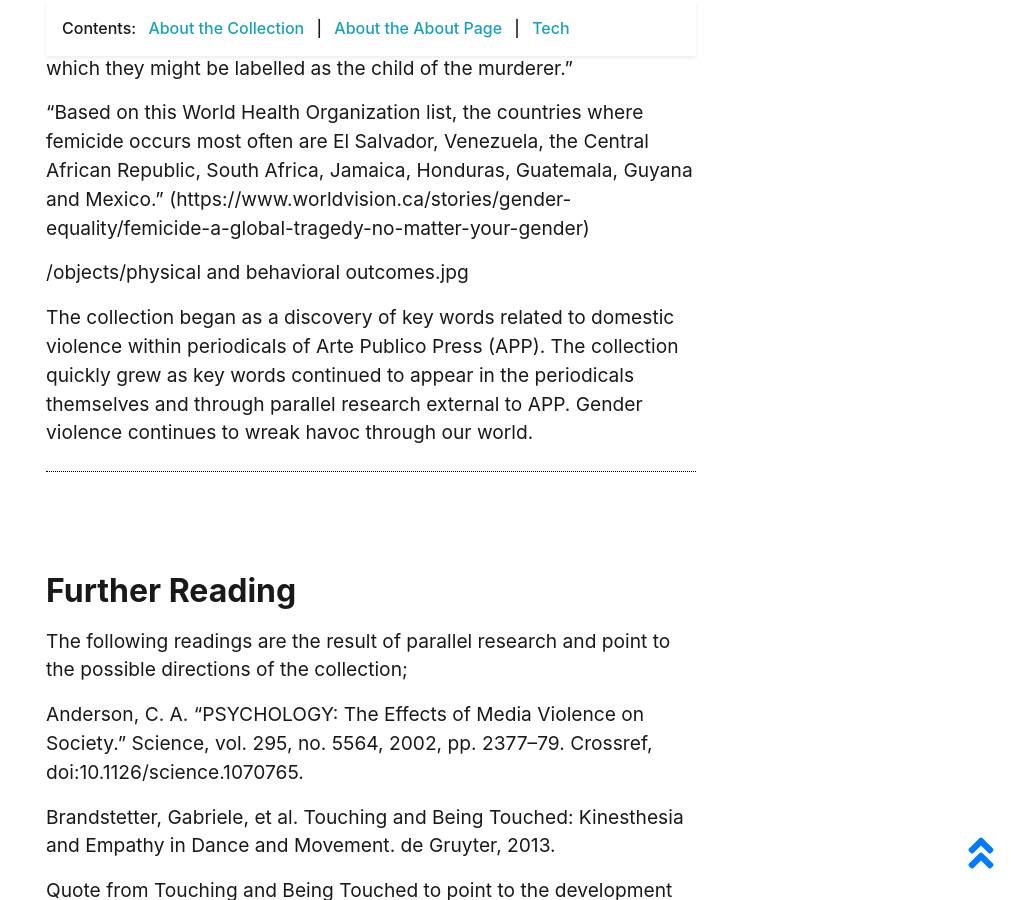
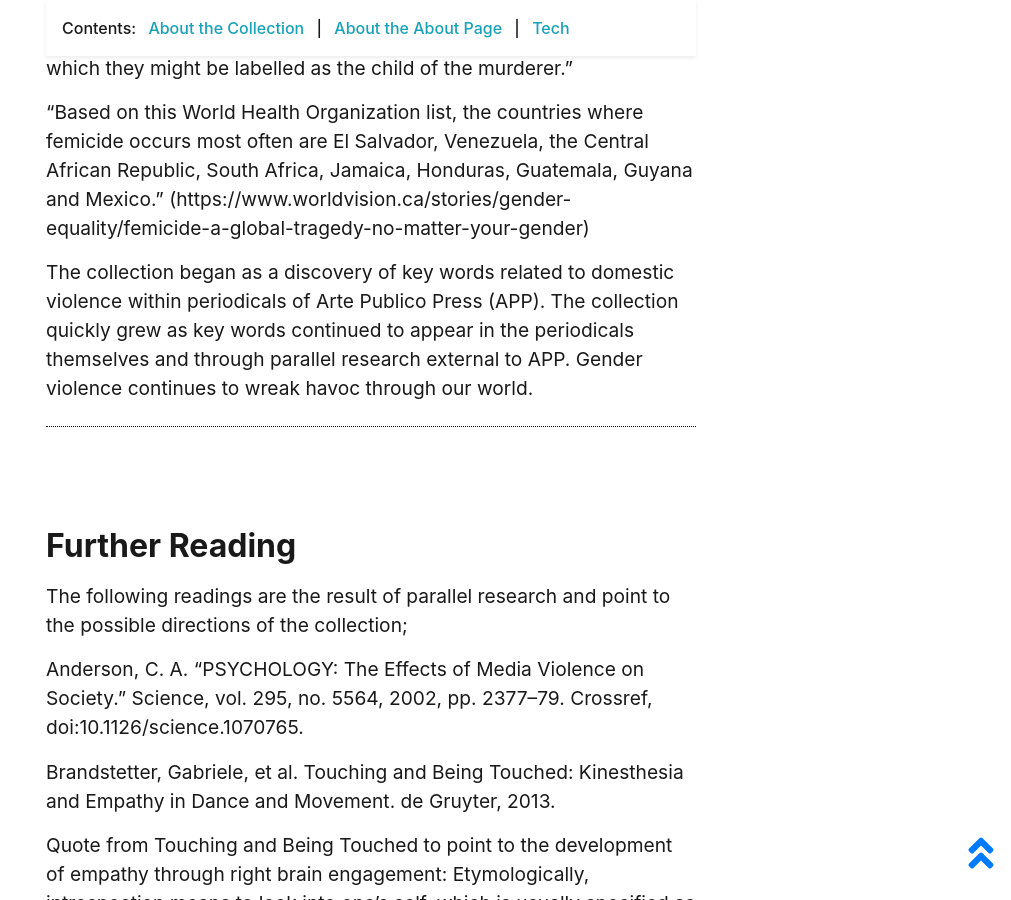
Before and after one commit to roseliabanuelos/recordinggenderviolence, a Jekyll site: the page built from pages/about.md, in a window 1280 px wide and 900 px high, scrolled down 1790 px. Shown: the whole window, without its empty margins (269-1280 px from the left). Built offline with Jekyll 4.4.1, drawn with Linux system fonts in a browser that asks for light colours.

Commit message:
delete behavioral pic

```diff
--- a/pages/about.md
+++ b/pages/about.md
@@ -35,8 +35,6 @@ Intimate partner violence has grown by an estimated 40% in Harris County alone d
 "Not only is intimate partner femicide the most extreme consequence of intimate partner violence, it also has a strong and prolonged impact on women’s surroundings. For example, surviving children of women killed by their intimate partners experience long-lasting effects, since they lose one parent to the murder, the other parent to jail, and often have to leave their parental home and adjust to a new environment in which they might be labelled as the child of the murderer."
 
 "Based on this World Health Organization list, the countries where femicide occurs most often are El Salvador, Venezuela, the Central African Republic, South Africa, Jamaica, Honduras, Guatemala, Guyana and Mexico." (https://www.worldvision.ca/stories/gender-equality/femicide-a-global-tragedy-no-matter-your-gender)
-
-/objects/physical and behavioral outcomes.jpg
 
 The collection began as a discovery of key words related to domestic violence within periodicals of Arte Publico Press (APP). The collection quickly grew as key words continued to appear in the periodicals themselves and through parallel research external to APP. Gender violence continues to wreak havoc through our world.
 
```
